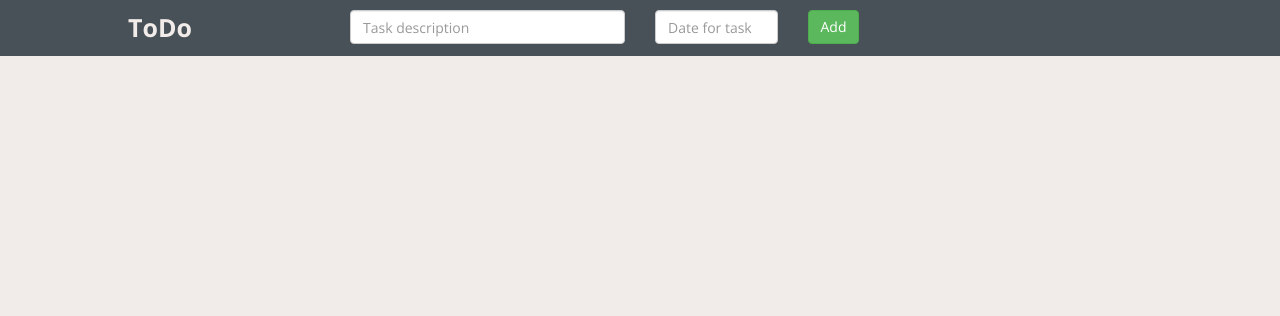
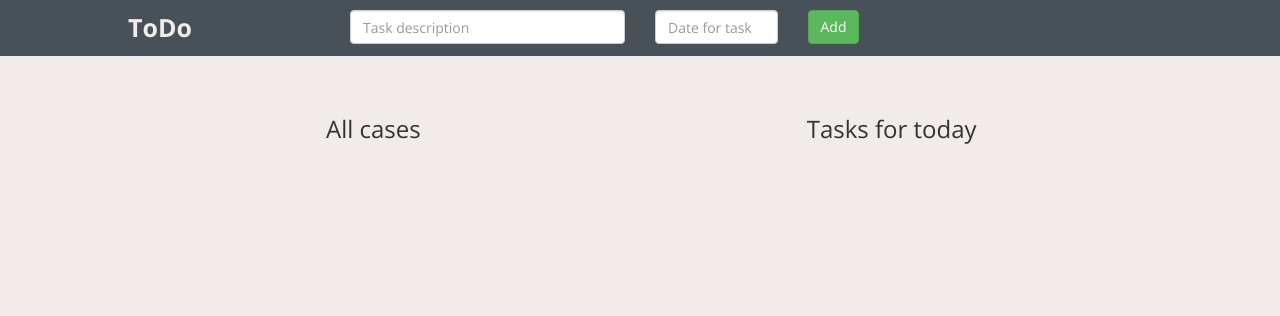
Before and after one commit to mejor113/judo, a Django app: page / in a window 1280 px wide. Shown: the top 316 px of the page. Run offline with Django 3.2, Linux system fonts and the light colour scheme; parts of the project's set-up code (start-up, migrations or seed data) failed here and were passed over; some libraries are stand-ins or nearby versions.

Commit message:
added list titles

```diff
--- a/judo/todo/static/js/index.js
+++ b/judo/todo/static/js/index.js
@@ -71,7 +71,7 @@ function appendTaskComponent(type, id, description, date, done) {
                                             </button>
                                             <button type="button" class="btn btn-danger btn-xs pull-right btn-delete-task btn-task-m-t" data-id="${id}">
                                                 Delete
-                                                <span class="glyphicon glyphicon-share-alt" aria-hidden="true"></span>
+                                                <span class="glyphicon glyphicon-remove" aria-hidden="true"></span>
                                             </button> <br>
                                             <span class="all-task-list-date pull-right">${date || ''}</span>
                                         </div>
--- a/judo/todo/templates/todo/index.html
+++ b/judo/todo/templates/todo/index.html
@@ -34,9 +34,11 @@
         <div class="row">
             <div class="col-md-10 col-md-offset-1 main-content-block">
                 <ul class="col-md-6 list-group" id="allTasksList">
+                    <h3 class="text-center">All cases</h3>
                 </ul>
 
                 <ul class="col-md-6 list-group" id="currentTasksList">
+                    <h3 class="text-center">Tasks for today</h3>
                 </ul>
             </div>
         </div>
```
Also changed, not shown: 1 other file.
